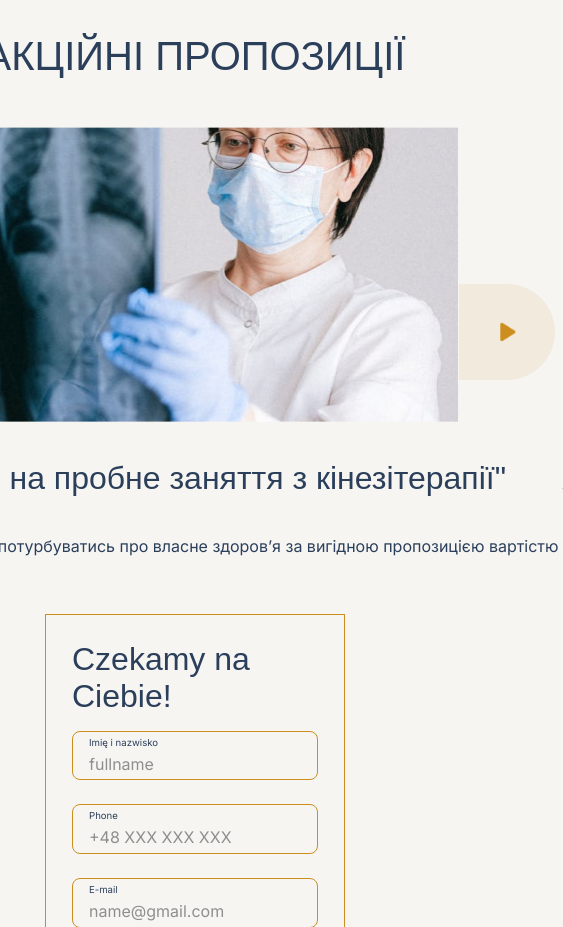
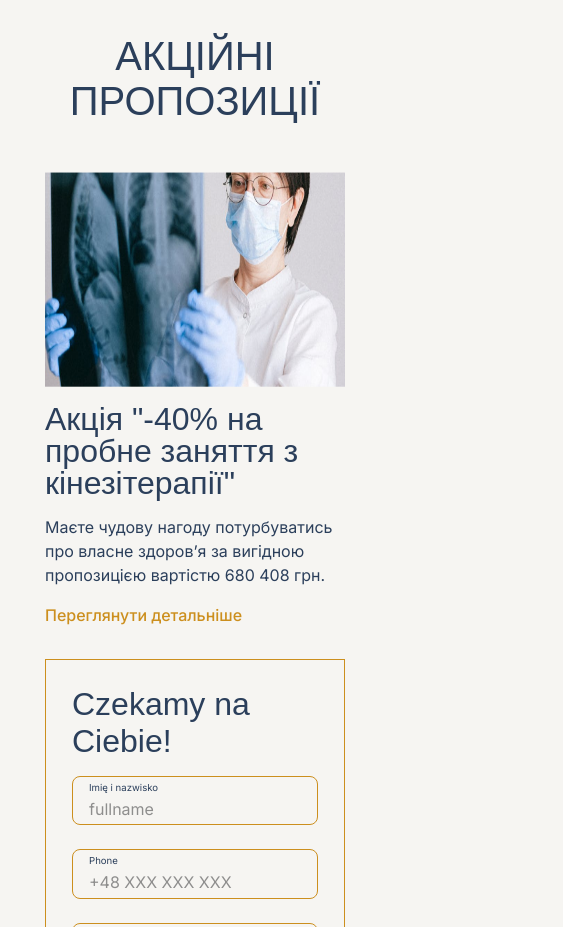
Before and after one commit to LebedenkoAndrii/test_page, a website: page index.html in a window 390 px wide. Shown: the part 2220-3147 px from the top of the page, 563 px wide, since content can reach past the window. Drawn offline with nearby package versions, Linux system fonts and the light colour scheme; a web font is replaced by a local one.

Commit message:
fixed mob swiper

```diff
--- a/css/media.css
+++ b/css/media.css
@@ -76,8 +76,18 @@
   .offers_container {
     flex-direction: column;
   }
+  .swiper {
+    width: 300px;
+  }
   .form {
     width: 300px;
+  }
+  .swiper-button-next,
+  .swiper-button-prev {
+    display: none;
+  }
+  .swiper_title {
+    line-height: 1em;
   }
   .price_list_container {
     padding: 0.2em 0.2em;
--- a/js/swiper.js
+++ b/js/swiper.js
@@ -7,4 +7,11 @@ const swiper = new Swiper(".swiper", {
     nextEl: ".swiper-button-next",
     prevEl: ".swiper-button-prev",
   },
+  breakpoints: {
+    480: {
+      slidesPerView: 1,
+      spaceBetween: 30,
+      navigation: false,
+    },
+  },
 });
```
